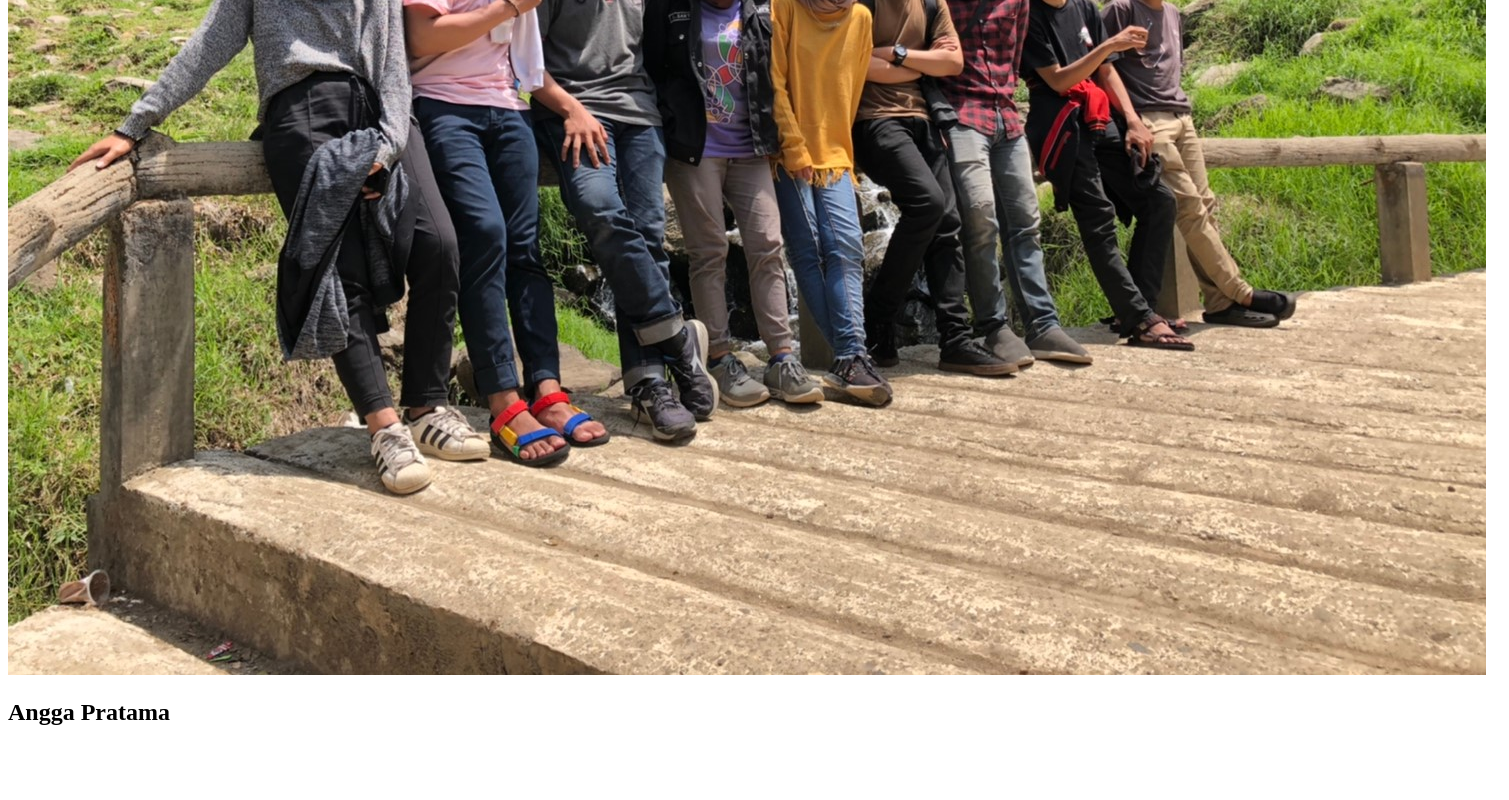
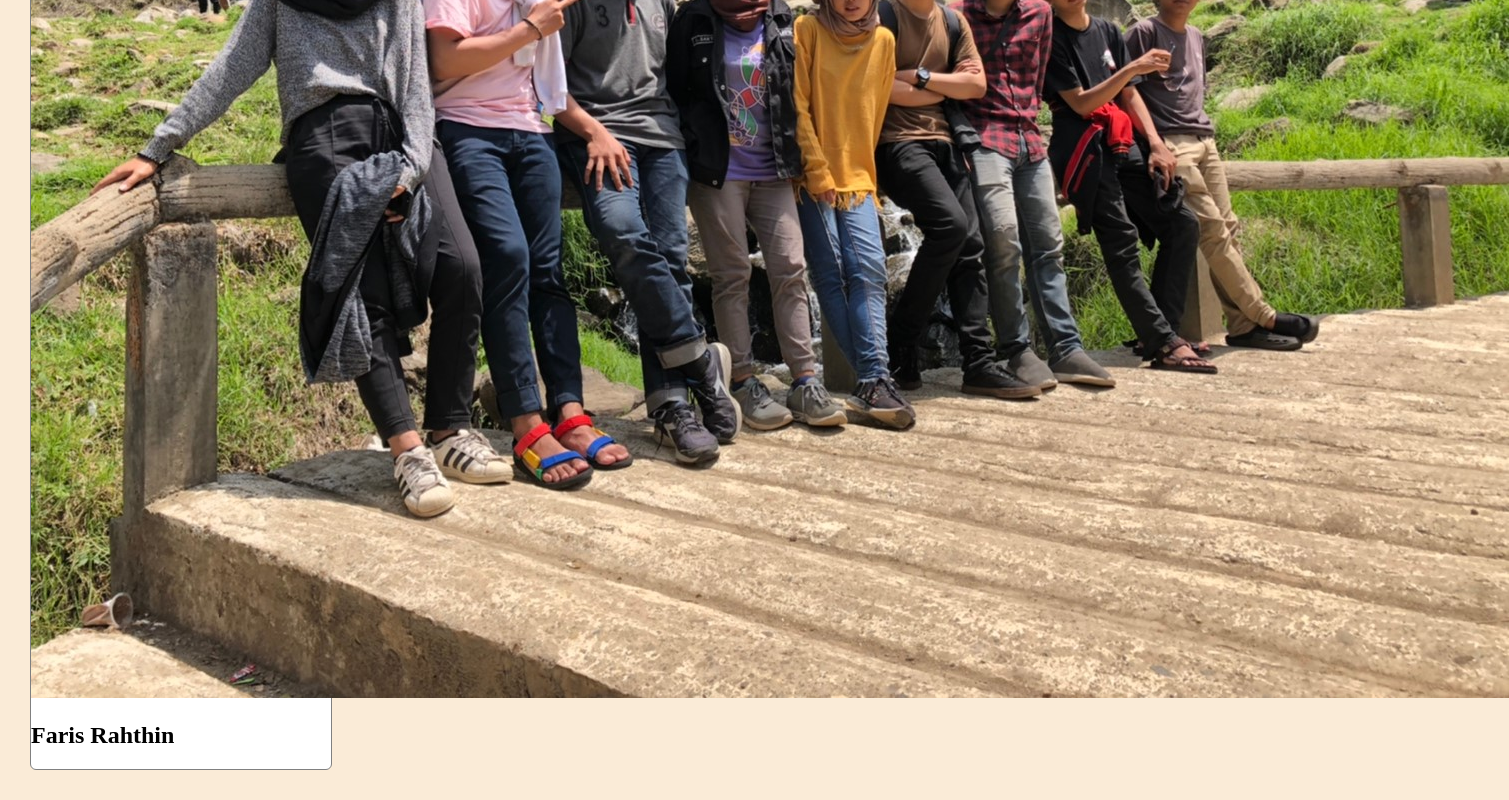
Before and after one commit to Faris2492/my-repo-from-remote, a plain HTML site: page index.html in a window 1280 px wide. Shown: the part 441-1241 px from the top of the page, 1509 px wide, since content can reach past the window. Before the commit the page ends 1187 px from the top, so only its background shows below. Drawn offline with Linux system fonts and the light colour scheme.

Commit message:
added initial style.css to style the profile

```diff
--- a/index.html
+++ b/index.html
@@ -1,12 +1,13 @@
 <!DOCTYPE html>
 <html>
   <head>
+    <link rel="stylesheet" href="style.css">
   </head>
 
   <body>
     <div id="profile-container">
         <img src="images/JAJAKA 5.0_191118_0298.jpg" alt="profile image" />
-        <h2>Angga Pratama</h2>
+        <h2>Faris Rahthin</h2>
     </div>
   </body>
 
--- /dev/null
+++ b/style.css
@@ -0,0 +1,21 @@
+body {
+    width: 100%;
+    margin: 30px;
+    background-color: antiquewhite;
+ }
+
+ #profile-container{
+    max-width: 300px;
+    background-color: white;
+    border: 1px solid gray;
+    border-radius: 6px;
+ }
+
+ #profile-image{
+    width: 100%;
+    height: auto;
+ }
+
+ #profile-name{
+    text-align: center;
+ }
```
